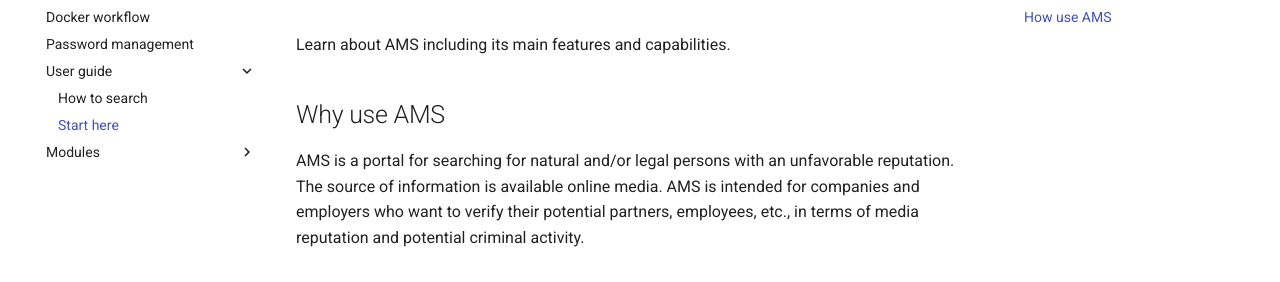
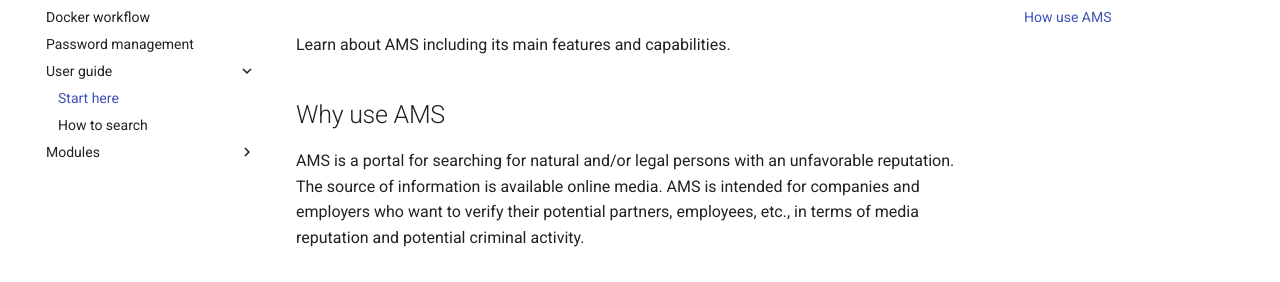
Before and after one commit to FIIT-TEAM8/team_documentation, an MkDocs documentation site: the page built from docs/User guide/1_start_here.md, in a window 1280 px wide. Shown: the part 148-430 px from the top of the page. Built offline with MkDocs 1.6.1 and Material for MkDocs 9.7.7, drawn with Linux system fonts in a browser that asks for light colours; comment, search, counter and statistics services are not loaded; part of the change alters nothing that is shown.

Commit message:
files rearrangement

```diff
--- a/docs/User guide/start_here.md
+++ b/docs/User guide/1_start_here.md
@@ -8,6 +8,6 @@ AMS is a portal for searching for natural and/or legal persons with an unfavorab
 
 ## How use AMS
 
-[Click here to learn how to search for the person.]()
+[Click here to learn how to search for the person.](2_how_to_search.md)
 
 [Click here to learn how to ....]()
```
Also changed, not shown: docs/User guide/2_how_to_search.md (renamed from docs/User guide/how_to_search.md).
